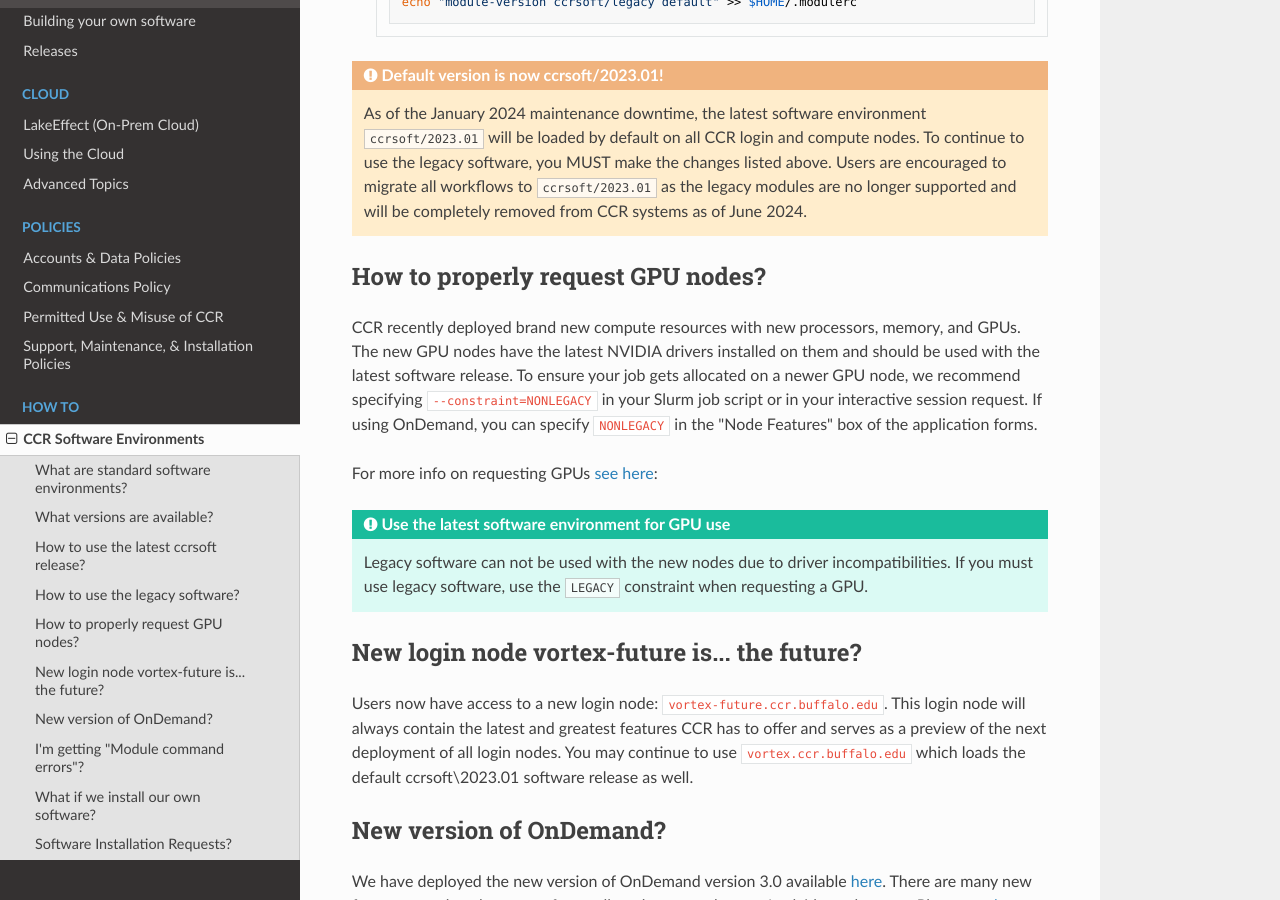
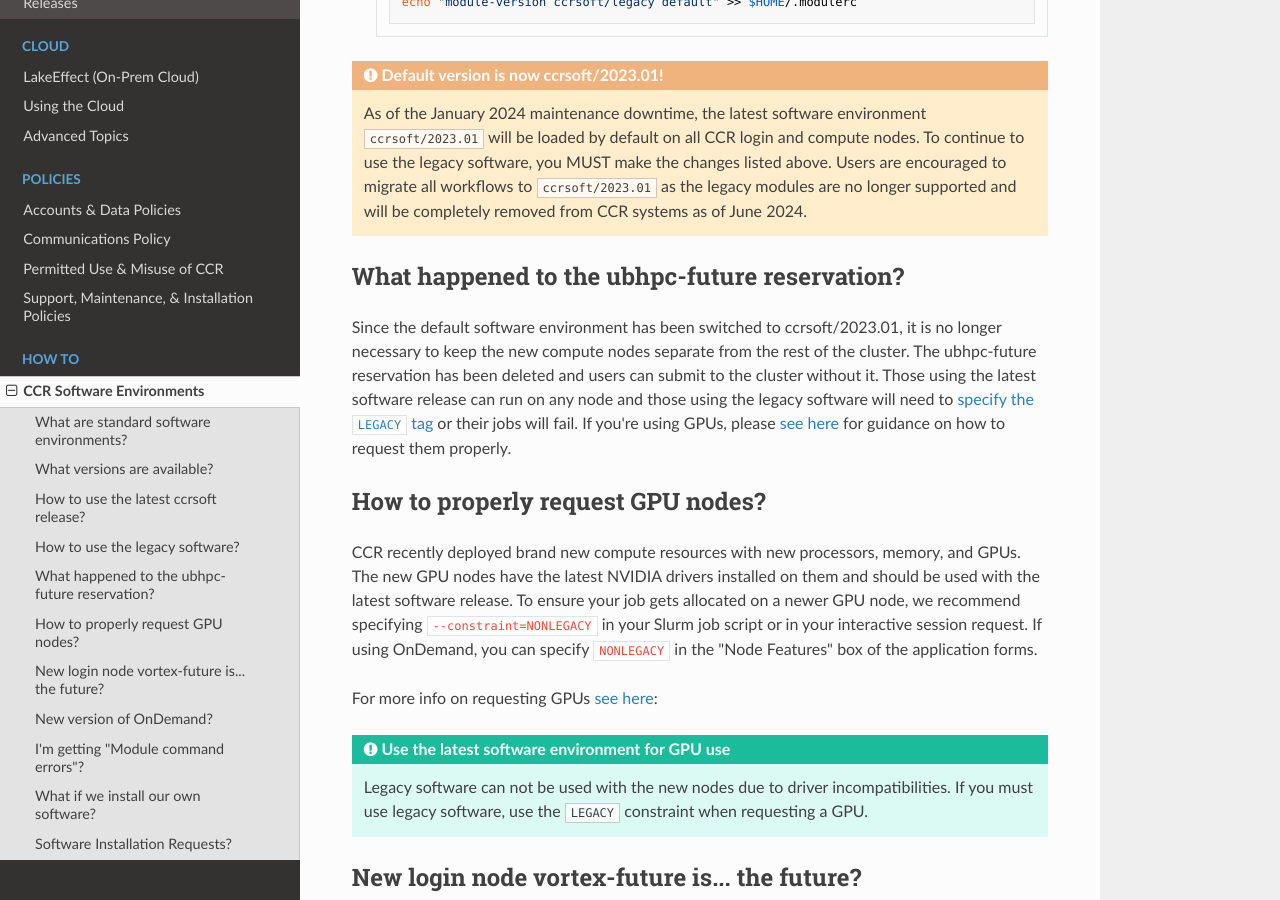
Before and after one commit to ubccr/ccrdocs, an MkDocs documentation site: the page built from pages/howto/newenv.md, in a window 1280 px wide and 900 px high, scrolled down 1503 px. Built offline with MkDocs 1.6.1, drawn with Linux system fonts in a browser that asks for light colours; nearby versions of some CDN libraries.

Commit message:
added info about reservation being removed

```diff
--- a/pages/howto/newenv.md
+++ b/pages/howto/newenv.md
@@ -63,6 +63,10 @@ this transition period here are a few tips:
 !!! Warning "Default version is now ccrsoft/2023.01!"
     As of the January 2024 maintenance downtime, the latest software environment `ccrsoft/2023.01` will be loaded by default on all CCR login and compute nodes.  To continue to use the legacy software, you MUST make the changes listed above.  Users are encouraged to migrate all workflows to `ccrsoft/2023.01` as the legacy modules are no longer supported and will be completely removed from CCR systems as of June 2024.
 
+## What happened to the ubhpc-future reservation?
+
+Since the default software environment has been switched to ccrsoft/2023.01, it is no longer necessary to keep the new compute nodes separate from the rest of the cluster.  The ubhpc-future reservation has been deleted and users can submit to the cluster without it.  Those using the latest software release can run on any node and those using the legacy software will need to [specify the `LEGACY` tag](#how-to-use-the-legacy-software) or their jobs will fail.  If you're using GPUs, please [see here](#how-to-properly-request-gpu-nodes) for guidance on how to request them properly.
+
 ## How to properly request GPU nodes?
 
 CCR recently deployed brand new compute resources with new processors, memory,
@@ -73,6 +77,7 @@ and GPUs.   The new GPU nodes have the latest NVIDIA drivers installed on them a
 
 !!! Tip "Use the latest software environment for GPU use"
     Legacy software can not be used with the new nodes due to driver incompatibilities.  If you must use legacy software, use the `LEGACY` constraint when requesting a GPU.
+
 
 ## New login node vortex-future is... the future?
 
```
